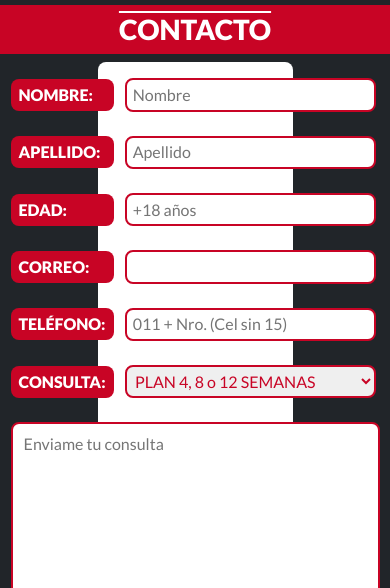
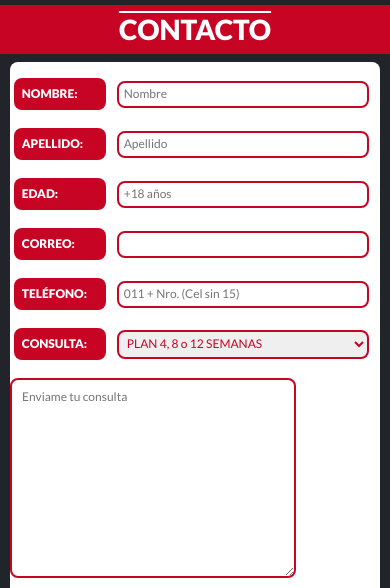
Before and after one commit to AnaliaMarrollo/Entrega-Proyecto-4, a plain HTML site: page html/contacto.html in a window 390 px wide. Shown: the part 77-665 px from the top of the page. Drawn offline with nearby package versions, Linux system fonts and the light colour scheme.

Commit message:
seccion contacto responsive

```diff
--- a/estilos/estilos4epfinal.scss
+++ b/estilos/estilos4epfinal.scss
@@ -233,10 +233,11 @@ html {
   right: 2rem;
   background-color: #01E675;
   border: solid #01E675 $rem-standard/4;
-  padding: 0 $rem-standard*2;
+  padding: 0 $rem-standard*2.5;
   display: flex;
   flex-direction: row;
   align-items: center;
+  box-shadow: $rem-standard/2 $rem-standard/2 $rem-standard black;
   &:hover {
     color: $color-blanco;
     border: solid $color-blanco $rem-standard/4;
@@ -248,16 +249,16 @@ html {
   font-size: 1rem;
   color: $color-blanco;
   text-decoration: none;
+  transition: 1s;
   &:hover {
     color: $color-blanco;
     text-decoration: none;
+    }
   }
-  }
-
  &--logo {
    font-size: 2rem;
    color: $color-blanco;
-}
+  }
 }
 
 @import "footer";
@@ -268,7 +269,7 @@ html {
   .seccion__whatsapp {
     bottom: 6.5rem;
     right: 2rem;
-    padding: 0 $rem-standard/2;
+    padding: 0 $rem-standard/2.1;
     border: solid #01E675 $rem-standard/4;
     &hover {
       border: solid $color-blanco $rem-standard/4;
@@ -322,6 +323,7 @@ html {
 
 @media only screen and (min-width: 768px) {
   .seccion__whatsapp {
+    padding: 0 $rem-standard*2.1;
     bottom: 4rem;
     right: 2rem;
   }
--- a/estilos/estiloscontacto4epfinal.scss
+++ b/estilos/estiloscontacto4epfinal.scss
@@ -11,11 +11,11 @@
     margin-top: $rem-standard;
     padding-top: $rem-standard*2;
     justify-content: center;
+    font-size: $rem-standard*2;
     text-align: left;
     background-color: $color-blanco;
   }
-
-  .contacto__datos-contacto {
+    .contacto__datos-contacto {
     width: 28%;
     padding: $rem-standard;
     line-height: $rem-standard*2;
@@ -70,32 +70,118 @@
 
   /* ---FIN SECCION CONTACTO--- *s/
 
-  /* ADAPTACION A DISPOSITIVOS */
-  /* ---adaptacion realizar nuevamente
+  // /* ADAPTACION A DISPOSITIVOS */
+
   @media only screen and (max-width: 360px) {
     .contacto__contenedor {
-      width: 70%;
+      width: 90%;
       margin: auto;
+      font-size: $rem-standard*1.5;
+    }
+    .contacto__datos-contacto {
+      width: 25%;
+      margin-left: $rem-standard/2;
+    }
+    .contacto__input-contacto {
+      width: 68%;
+      margin-right: $rem-standard/2;
+    }
+    .contacto__consulta {
+      margin: 0 $rem-standard*4;
+    }
+
+    .contacto__input-select {
+      width: 68%;
+    }
+
+    .boton__link--mt {
+      width: 95%;
     }
   }
 
   @media only screen and (min-width: 360px) {
     .contacto__contenedor {
-      width: 70%;
+      width: 95%;
       margin: auto;
+      font-size: $rem-standard*1.5;
     }
+    .contacto__datos-contacto {
+      width: 25%;
+      margin-left: $rem-standard/2;
+    }
+    .contacto__input-contacto {
+      width: 68%;
+      margin-right: $rem-standard/2;
+    }
+
+    .contacto__input-select {
+      width: 68%;
+    }
+    .boton__link--mt {
+      width: 95%;
+      margin-left: $rem-standard;
+      margin-right: $rem-standard;
+    }
+
   }
 
   @media only screen and (min-width: 480px) {
     .contacto__contenedor {
-      width: 80%;
+      width: 85%;
       margin: auto;
+      font-size: $rem-standard*2;
+    }
+    .contacto__datos-contacto {
+      width: 30%;
+      margin-left: $rem-standard/2;
+    }
+    .contacto__input-contacto {
+      width: 62%;
+      margin-right: $rem-standard/2;
+    }
+
+    .contacto__input-select {
+      width: 62%;
+    }
+
+   .contacto__consulta {
+      margin: 0 $rem-standard*2;
+    }
+
+    .boton__link--mt {
+      width: 95%;
     }
   }
 
+
   @media only screen and (min-width: 768px) {
     .contacto__contenedor {
+      width: 60%;
+      margin: auto;
+    }
+    .contacto__datos-contacto {
+      width: 28%;
+      margin-left: $rem-standard/2;
+    }
+    .contacto__input-contacto {
+      width: 65%;
+      margin-right: $rem-standard/2;
+    }
+    .contacto__input-select {
+      width: 65%;
+    }
+
+    .boton__link--mt {
       width: 100%;
     }
+
+
   }
- --- */
+
+  @media only screen and (min-width: 1024px) {
+    .contacto__contenedor {
+      width: 50%;
+      margin: auto;
+    }
+
+  }
```
Also changed, not shown: index.html (+1 -1 lines), estilos/estilos4epfinal.css, estilos/estiloscontacto4epfinal.css, 2 other files.
